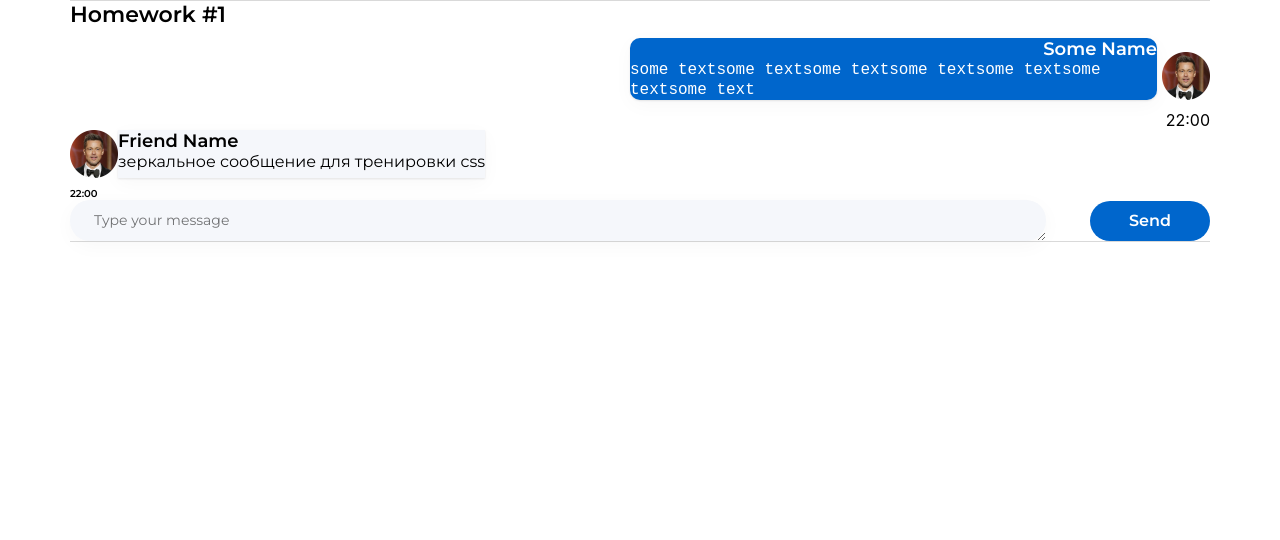
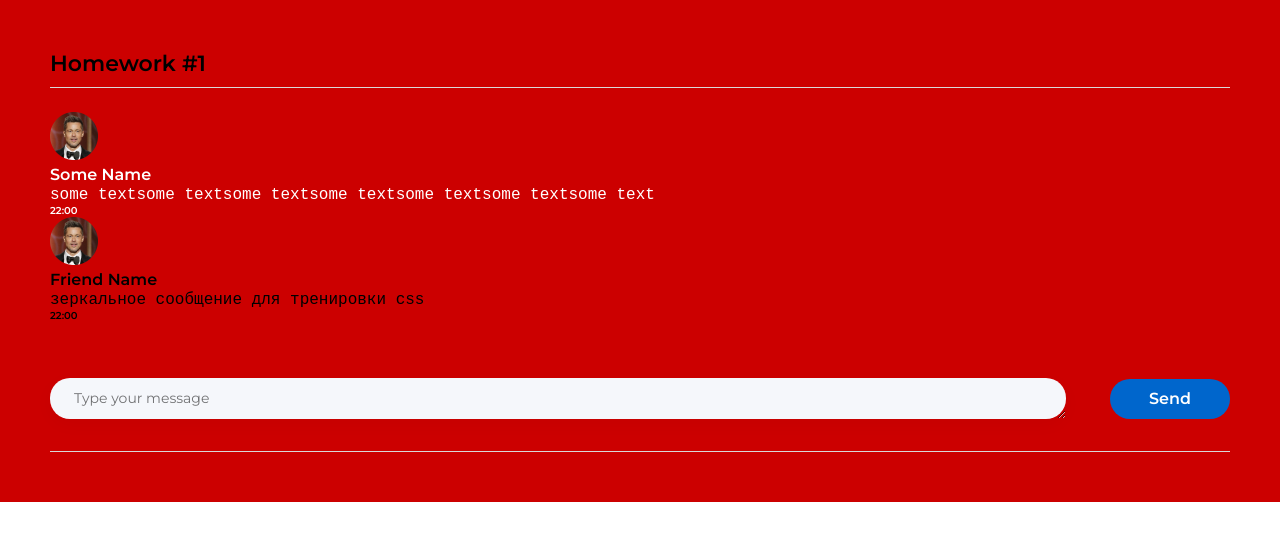
Before and after one commit to melion11/my-ignat-homework, a React (Create React App) app: page /#/ in a window 1280 px wide. Shown: the top 540 px of the page. Built offline with nearby package versions, Linux system fonts and the light colour scheme.

Commit message:
rework styles of css

```diff
--- a/src/s1-main/App.module.css
+++ b/src/s1-main/App.module.css
@@ -3,22 +3,25 @@
 
 .App {
     --header_height: 60px;
-    max-width: 1140px;
-    border-bottom: 1px solid #d9d9d9;
-    border-top: 1px solid #d9d9d9;
+    max-width: 1280px;
     margin: 0 auto;
+    padding: 50px;
+    background-color: #cc0000;
+
 }
 
 .hw {
-
+    padding-top: 24px;
+    padding-bottom: 32px;
+    border-top: 1px solid #D9D9D9;
+    border-bottom: 1px solid #D9D9D9;
 }
 
 .hwTitle {
     font-family: 'Montserrat';
-    font-style: normal;
     font-weight: 600;
-    color: #000;
     font-size: 22px;
     line-height: 27px;
     margin-bottom: 10px;
+
 }
--- a/src/s2-homeworks/hw01/friend-message/FriendMessage.module.css
+++ b/src/s2-homeworks/hw01/friend-message/FriendMessage.module.css
@@ -1,12 +1,12 @@
 .friendMessage {
-    display: flex;
-    flex-direction: column;
-    gap: 10px;
-
+    font-family: 'Montserrat';
+    font-weight: 400;
+    font-style: normal;
+    font-size: 16px;
+    line-height: 20px;
 }
 
 .friendImageAndText {
-    display: flex;
 
 }
 
@@ -15,9 +15,7 @@
 }
 
 .friendText {
-    max-width: 527px;
-    background: #F5F7FB;
-    box-shadow: 0px 5px 20px rgba(29, 33, 38, 0.03), 0px 1px 2px rgba(29, 33, 38, 0.1);
+
 
 }
 
@@ -26,29 +24,16 @@
 }
 
 .friendName {
-    font-family: 'Montserrat';
-    font-style: normal;
     font-weight: 600;
-    font-size: 18px;
-    line-height: 22px;
-    color: #000000;
+
 }
 
 .friendMessageText {
-    font-family: 'Montserrat';
-    font-style: normal;
-    font-weight: 400;
-    font-size: 16px;
-    line-height: 20px;
-    color: #000000;
+
 }
 
 .friendTime {
-
-    font-family: 'Montserrat';
-    font-style: normal;
     font-weight: 600;
     font-size: 10px;
     line-height: 12px;
-    color: #000000;
 }
--- a/src/s2-homeworks/hw01/message-sender/MessageSender.module.css
+++ b/src/s2-homeworks/hw01/message-sender/MessageSender.module.css
@@ -5,6 +5,7 @@
     justify-content: center;
     align-items: center;
     gap: 44px;
+    margin-top: 56px;
 }
 
 .textarea {
--- a/src/s2-homeworks/hw01/message/Message.module.css
+++ b/src/s2-homeworks/hw01/message/Message.module.css
@@ -1,16 +1,17 @@
 .message {
-    display: flex;
-    flex-direction: column;
-    gap: 10px;
+    font-family: 'Montserrat';
+    font-weight: 400;
+    font-style: normal;
+    font-size: 16px;
+    line-height: 20px;
+    color: #FFFFFF;
 
 
 }
 
 .imageAndText {
 
-    display: flex;
-    align-items: end;
-    flex-direction: row-reverse;
+
 
 
 
@@ -22,17 +23,7 @@
 
 .text {
 
-    background: #0066CC;
-    box-shadow: 0px 5px 20px rgba(29, 33, 38, 0.03), 0px 1px 2px rgba(29, 33, 38, 0.1);
-    border-radius: 10px;
-    max-width: 527px;
-    font-family: 'Montserrat';
-    font-style: normal;
-    font-weight: 400;
-    font-size: 16px;
-    line-height: 20px;
-    color: #FFFFFF;
-    margin-right: 5px;
+
 }
 
 .text:after {
@@ -40,22 +31,17 @@
 }
 
 .name {
-    font-family: 'Montserrat';
-    font-style: normal;
     font-weight: 600;
-    font-size: 18px;
-    line-height: 22px;
-    color: #FFFFFF;
-    text-align: right;
 }
 
 .messageText {
-    white-space: pre-wrap;
-    word-break: break-word;
+
 
 
 }
 
 .time {
-text-align: right;
+    font-weight: 600;
+    font-size: 10px;
+    line-height: 12px;
 }
```
